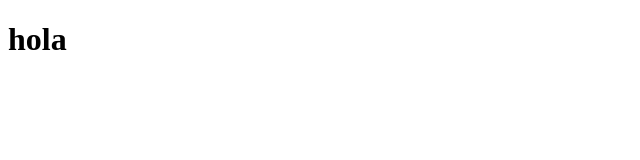
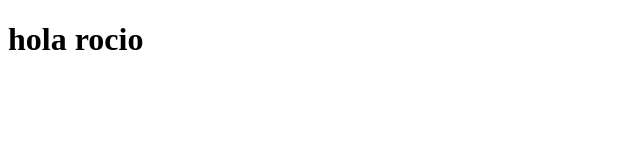
Before and after one commit to RocioNavarro24/prueba, a plain HTML site: page index.html in a window 1280 px wide. Shown: the whole page, without its empty margins (0-640 px from the left). Drawn offline with Linux system fonts and the light colour scheme.

Commit message:
tercer commit

```diff
--- a/index.html
+++ b/index.html
@@ -6,6 +6,6 @@
     <title>Document</title>
 </head>
 <body>
-    <h1>hola</h1>
+    <h1>hola rocio</h1>
 </body>
 </html>
```
